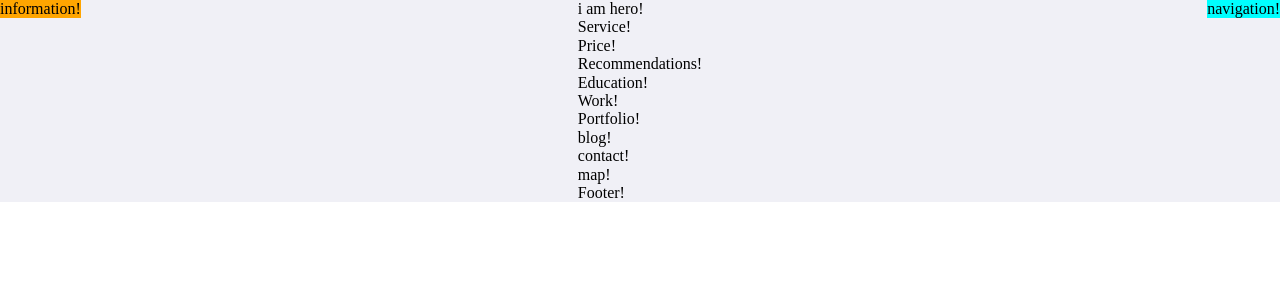
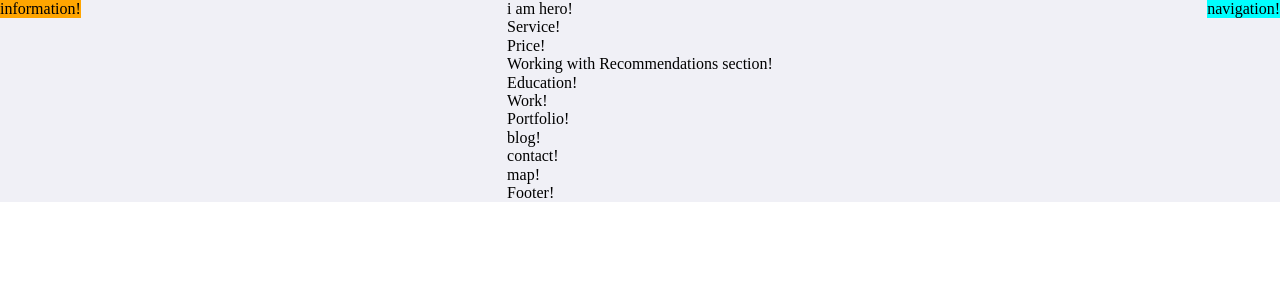
Before and after one commit to Enigma2017/portfolio-teamwork, a React (Vite) app: page / in a window 1280 px wide. Shown: the top 300 px of the page. Built offline with nearby package versions, Linux system fonts and the light colour scheme.

Commit message:
working with recommendations section

```diff
--- a/package.json
+++ b/package.json
@@ -21,6 +21,7 @@
     "eslint-plugin-react": "^7.34.1",
     "eslint-plugin-react-hooks": "^4.6.0",
     "eslint-plugin-react-refresh": "^0.4.6",
+    "sass": "^1.77.0",
     "vite": "^5.2.0"
   }
 }
--- a/src/sections/recommendations.jsx
+++ b/src/sections/recommendations.jsx
@@ -2,7 +2,7 @@ function Recommendations() {
 
     return (
       <div className="recommendations">
-        Recommendations!
+        Working with Recommendations section!
       </div>
     );
   }
```
Also changed, not shown: 1 other file (tests, documents, lock files or other folders).
